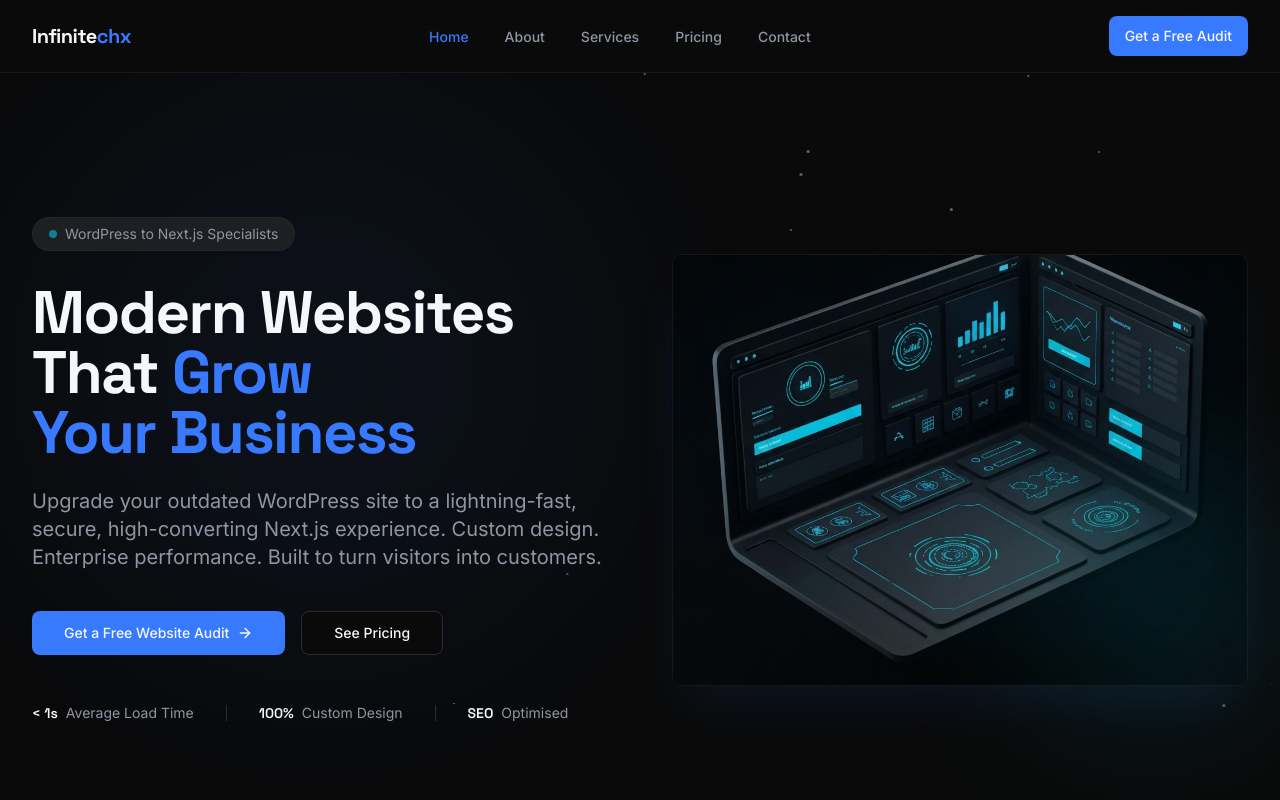
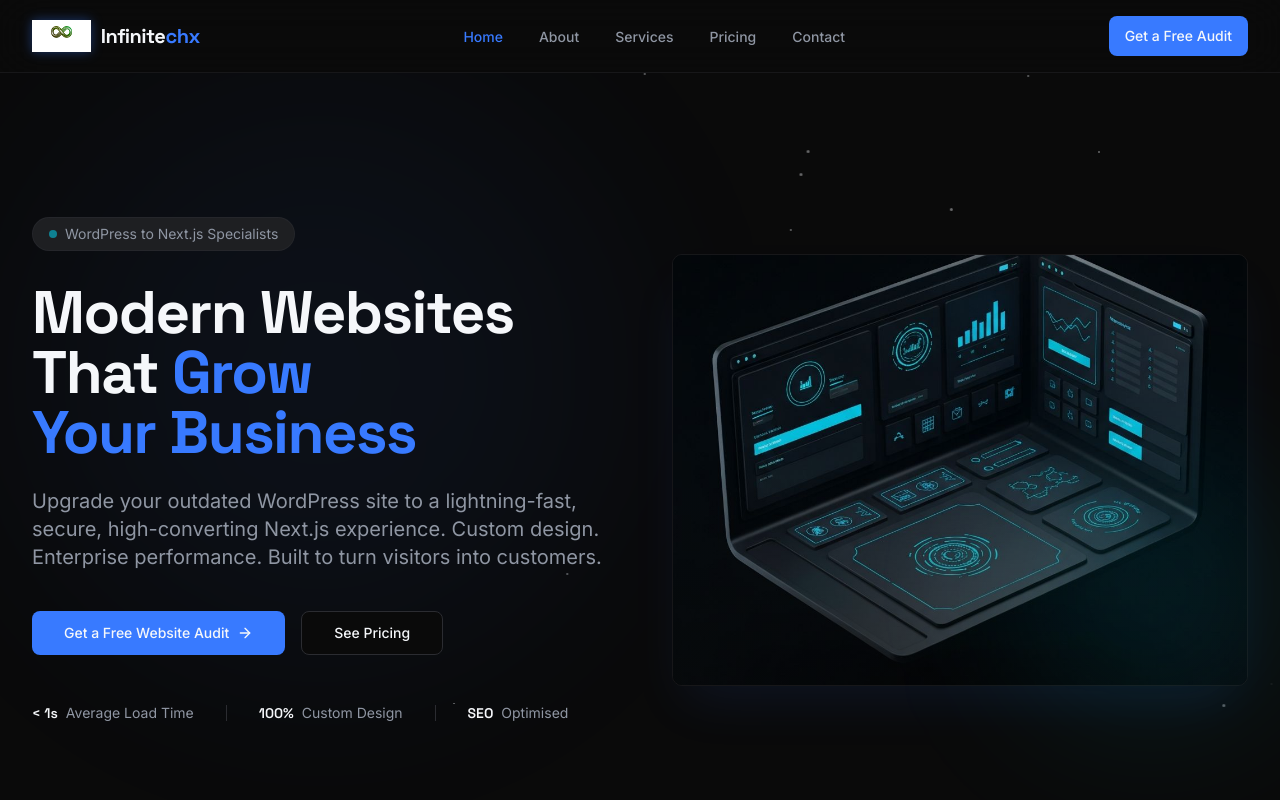
Before and after one commit to Codingvibes8/infinitechx888-67, a Next.js app: page / in a window 1280 px wide. Shown: the top 800 px of the page. Built offline with nearby package versions, Linux system fonts and the light colour scheme.

Commit message:
feat: add infinity symbol logo to navbar and footer\n\nUpdate site branding with logo and apply color filters for theme harmony

```diff
--- a/components/footer.tsx
+++ b/components/footer.tsx
@@ -1,4 +1,5 @@
 import Link from "next/link";
+import Image from "next/image";
 
 const footerLinks = [
   {
@@ -28,7 +29,14 @@ export function Footer() {
         <div className="grid gap-12 md:grid-cols-3">
           {/* Brand */}
           <div className="space-y-4">
-            <Link href="/" className="inline-block" aria-label="Infinitechx Home">
+            <Link href="/" className="inline-flex items-center gap-2.5" aria-label="Infinitechx Home">
+              <Image
+                src="/images/logo.jpg"
+                alt="Infinitechx logo"
+                width={36}
+                height={36}
+                className="h-8 w-auto brightness-110 hue-rotate-[200deg] saturate-150 drop-shadow-[0_0_6px_hsl(220_100%_61%/0.4)]"
+              />
               <span className="font-heading text-xl font-bold tracking-tight text-foreground">
                 Infinite<span className="text-primary">chx</span>
               </span>
--- a/components/navbar.tsx
+++ b/components/navbar.tsx
@@ -1,6 +1,7 @@
 "use client";
 
 import Link from "next/link";
+import Image from "next/image";
 import { usePathname } from "next/navigation";
 import { useState } from "react";
 import { Menu, X } from "lucide-react";
@@ -23,7 +24,15 @@ export function Navbar() {
     <header className="sticky top-0 z-50 w-full border-b border-border/40 bg-background/80 backdrop-blur-xl">
       <nav className="mx-auto flex max-w-7xl items-center justify-between px-6 py-4 lg:px-8">
         {/* Logo */}
-        <Link href="/" className="flex items-center gap-2" aria-label="Infinitechx Home">
+        <Link href="/" className="flex items-center gap-2.5" aria-label="Infinitechx Home">
+          <Image
+            src="/images/logo.jpg"
+            alt="Infinitechx logo"
+            width={36}
+            height={36}
+            className="h-8 w-auto brightness-110 hue-rotate-[200deg] saturate-150 drop-shadow-[0_0_6px_hsl(220_100%_61%/0.4)]"
+            priority
+          />
           <span className="font-heading text-xl font-bold tracking-tight text-foreground">
             Infinite<span className="text-primary">chx</span>
           </span>
```
Also changed, not shown: public/images/logo.jpg (added).
